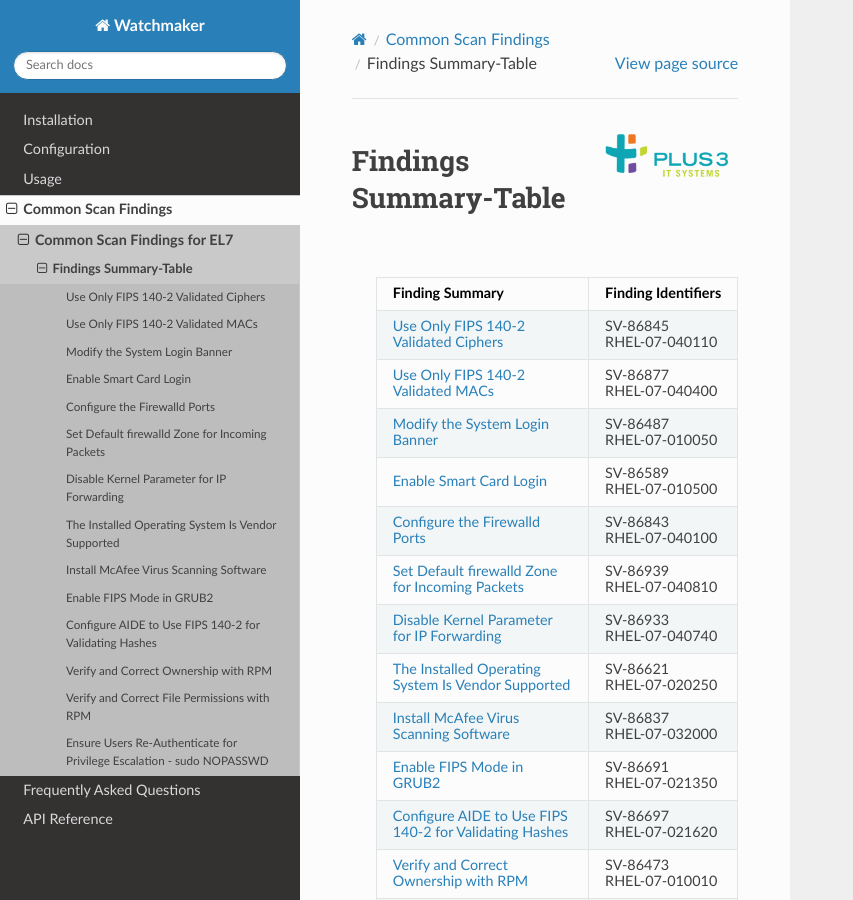
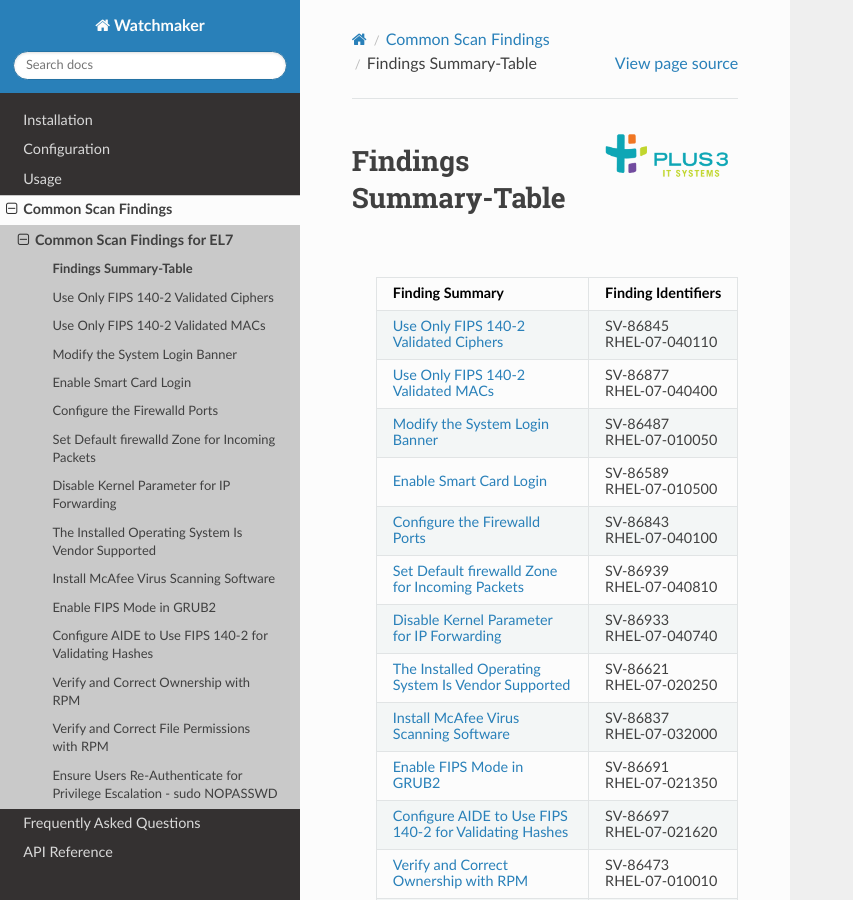
Before and after one commit to plus3it/watchmaker, a Sphinx documentation site: the page built from docs/findings/el7.md, in a window 1280 px wide and 900 px high. Shown: the whole window, without its empty margins (0-853 px from the left). Built offline with Sphinx 7.4.7 and the Read the Docs theme 2.0.0, drawn with Linux system fonts in a browser that asks for light colours.

````diff
--- a/docs/findings/el7.md
+++ b/docs/findings/el7.md
@@ -7,7 +7,7 @@
 ```
 <br>
 
-# Findings Summary-Table
+## Findings Summary-Table
 
 ```eval_rst
   .. _Use Only FIPS 140-2 Validated Ciphers: #use-only-fips-140-2-validated-ciphers
````
